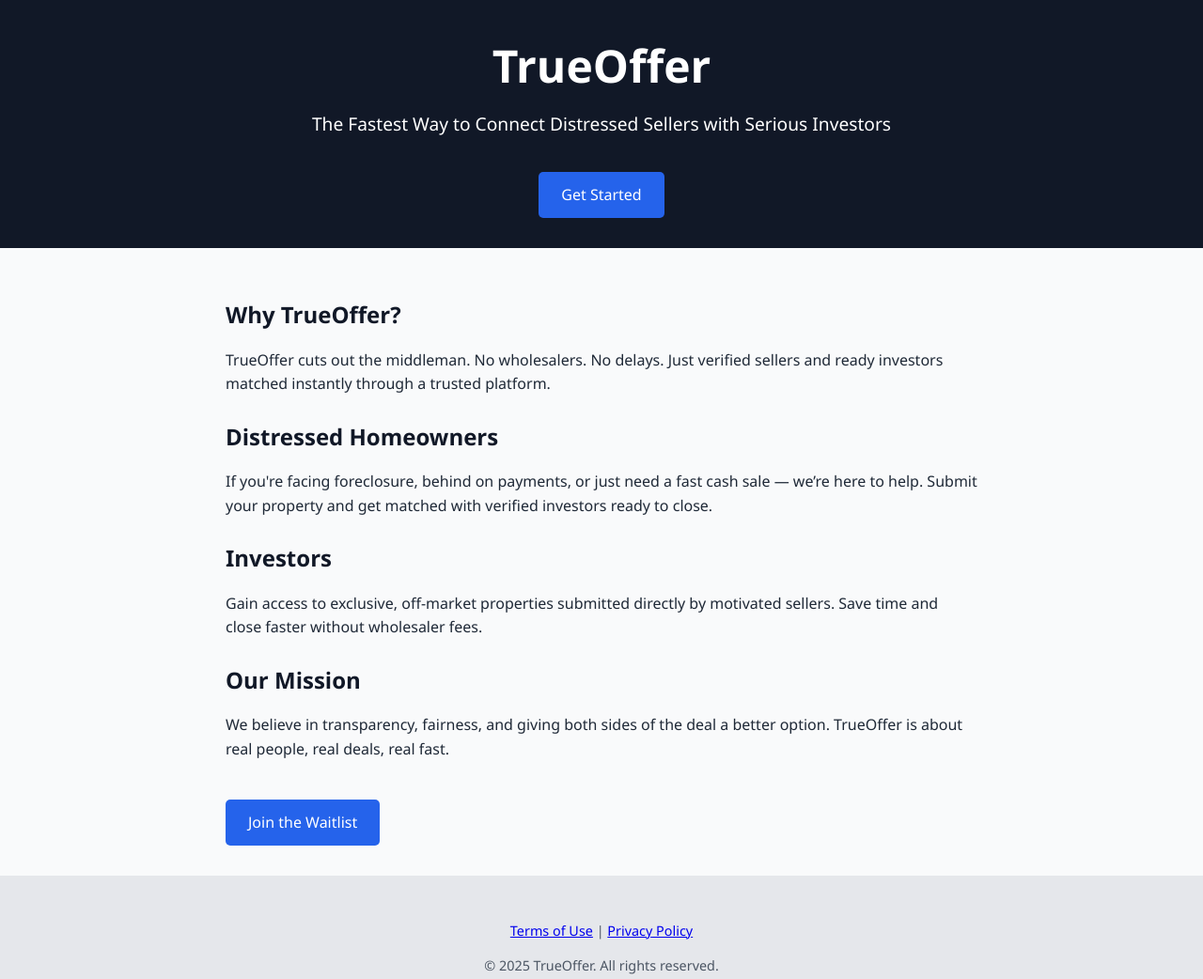
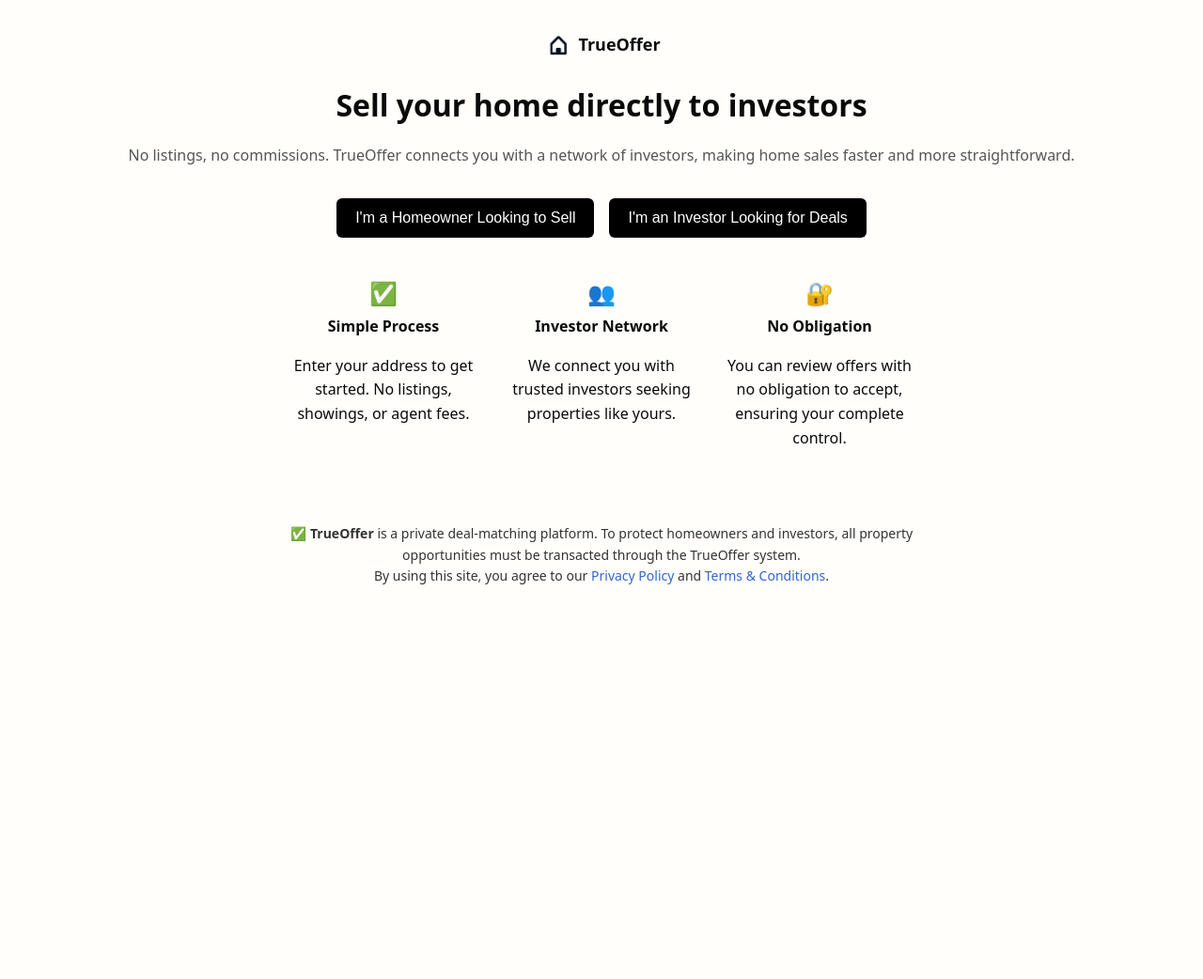
Before and after one commit to TrueOffer/trueoffer-policies, a plain HTML site: page index.html in a window 1280 px wide. Shown: the whole page at 94% size. After the commit the page ends 800 px from the top, so only its background shows below. Drawn offline with Linux system fonts and the light colour scheme.

Commit message:
Update index.html

```diff
--- a/index.html
+++ b/index.html
@@ -3,97 +3,152 @@
 <head>
   <meta charset="UTF-8" />
   <meta name="viewport" content="width=device-width, initial-scale=1.0" />
-  <title>TrueOffer | Connecting Distressed Sellers with Investors</title>
+  <title>TrueOffer | Sell Your Home Directly to Investors</title>
   <style>
     body {
-      font-family: "Segoe UI", Tahoma, Geneva, Verdana, sans-serif;
+      font-family: system-ui, sans-serif;
+      background-color: #fffefa;
+      color: #0a0a0a;
       margin: 0;
-      background-color: #f9fafb;
-      color: #1f2937;
+      padding: 0;
       line-height: 1.6;
+      display: flex;
+      flex-direction: column;
+      align-items: center;
     }
     header {
-      background-color: #111827;
-      color: #ffffff;
-      padding: 2rem 1rem;
+      padding: 2rem 1rem 0;
       text-align: center;
     }
-    header h1 {
-      margin: 0;
-      font-size: 2.5rem;
+    .logo {
+      display: flex;
+      align-items: center;
+      justify-content: center;
+      gap: 0.5rem;
+      margin-bottom: 1.5rem;
     }
-    header p {
-      font-size: 1.2rem;
-      margin-top: 0.5rem;
+    .logo img {
+      width: 30px;
+      height: 30px;
     }
-    .cta-button {
-      background-color: #2563eb;
-      color: white;
-      border: none;
-      padding: 0.75rem 1.5rem;
-      font-size: 1rem;
-      border-radius: 5px;
-      text-decoration: none;
-      display: inline-block;
-      margin-top: 1rem;
+    .logo-text {
+      font-weight: 600;
+      font-size: 18px;
     }
-    section {
-      padding: 2rem 1.5rem;
-      max-width: 800px;
-      margin: 0 auto;
-    }
-    section h2 {
-      color: #111827;
+    h1 {
+      font-size: 2rem;
+      font-weight: 700;
       margin-bottom: 0.5rem;
     }
-    section p {
-      margin-bottom: 1.5rem;
+    p.subtitle {
+      color: #555;
+      margin-bottom: 2rem;
+    }
+    .buttons {
+      display: flex;
+      gap: 1rem;
+      margin-bottom: 2.5rem;
+      flex-wrap: wrap;
+      justify-content: center;
+    }
+    .buttons button {
+      padding: 0.75rem 1.25rem;
+      font-size: 1rem;
+      border: none;
+      border-radius: 6px;
+      background-color: #000;
+      color: #fff;
+      cursor: pointer;
+      transition: background 0.2s;
+    }
+    .buttons button:hover {
+      background-color: #333;
+    }
+    .features {
+      display: flex;
+      gap: 2rem;
+      justify-content: center;
+      text-align: center;
+      margin-bottom: 2rem;
+      flex-wrap: wrap;
+    }
+    .feature {
+      max-width: 200px;
+    }
+    .feature span {
+      font-size: 1.5rem;
+      display: block;
+      margin-bottom: 0.25rem;
     }
     footer {
       text-align: center;
-      padding: 2rem 1rem;
-      font-size: 0.9rem;
-      background-color: #e5e7eb;
-      color: #4b5563;
+      font-size: 0.875rem;
+      padding: 1rem;
+      color: #333;
+      max-width: 700px;
     }
-    @media (min-width: 768px) {
-      header h1 {
-        font-size: 3rem;
-      }
+    footer a {
+      color: #3366cc;
+      text-decoration: none;
+    }
+    iframe {
+      width: 100%;
+      max-width: 700px;
+      height: 1400px;
+      border: none;
+      margin: 2rem auto;
+      display: none;
     }
   </style>
 </head>
 <body>
-
   <header>
-    <h1>TrueOffer</h1>
-    <p>The Fastest Way to Connect Distressed Sellers with Serious Investors</p>
-    <a class="cta-button" href="https://tally.so/r/mYKoBJ" target="_blank">Get Started</a>
+    <div class="logo">
+      <img src="trueoffer-logo.png" alt="TrueOffer Logo" />
+      <span class="logo-text">TrueOffer</span>
+    </div>
+    <h1>Sell your home directly to investors</h1>
+    <p class="subtitle">No listings, no commissions. TrueOffer connects you with a network of investors, making home sales faster and more straightforward.</p>
+    <div class="buttons">
+      <button onclick="showForm('seller')">I'm a Homeowner Looking to Sell</button>
+      <button onclick="showForm('investor')">I'm an Investor Looking for Deals</button>
+    </div>
   </header>
 
-  <section>
-    <h2>Why TrueOffer?</h2>
-    <p>TrueOffer cuts out the middleman. No wholesalers. No delays. Just verified sellers and ready investors matched instantly through a trusted platform.</p>
+  <div class="features">
+    <div class="feature">
+      <span>✅</span>
+      <strong>Simple Process</strong>
+      <p>Enter your address to get started. No listings, showings, or agent fees.</p>
+    </div>
+    <div class="feature">
+      <span>👥</span>
+      <strong>Investor Network</strong>
+      <p>We connect you with trusted investors seeking properties like yours.</p>
+    </div>
+    <div class="feature">
+      <span>🔐</span>
+      <strong>No Obligation</strong>
+      <p>You can review offers with no obligation to accept, ensuring your complete control.</p>
+    </div>
+  </div>
 
-    <h2>Distressed Homeowners</h2>
-    <p>If you're facing foreclosure, behind on payments, or just need a fast cash sale — we’re here to help. Submit your property and get matched with verified investors ready to close.</p>
-
-    <h2>Investors</h2>
-    <p>Gain access to exclusive, off-market properties submitted directly by motivated sellers. Save time and close faster without wholesaler fees.</p>
-
-    <h2>Our Mission</h2>
-    <p>We believe in transparency, fairness, and giving both sides of the deal a better option. TrueOffer is about real people, real deals, real fast.</p>
-
-    <a class="cta-button" href="https://tally.so/r/mYKoBJ" target="_blank">Join the Waitlist</a>
-  </section>
+  <iframe id="sellerForm" src="https://tally.so/r/mYKoBJ"></iframe>
+  <iframe id="investorForm" src="https://tally.so/r/n0godQ"></iframe>
 
   <footer>
     <p>
-      <a href="https://trueoffer.github.io/trueoffer-policies/terms-of-use.html" target="_blank">Terms of Use</a> |
-      <a href="https://trueoffer.github.io/trueoffer-policies/privacy-policy.html" target="_blank">Privacy Policy</a>
+      ✅ <strong>TrueOffer</strong> is a private deal-matching platform. To protect homeowners and investors, all property opportunities must be transacted through the TrueOffer system.<br />
+      By using this site, you agree to our <a href="https://trueoffer.github.io/trueoffer-policies/privacy-policy.html" target="_blank">Privacy Policy</a> and <a href="https://trueoffer.github.io/trueoffer-policies/terms-of-use.html" target="_blank">Terms & Conditions</a>.
     </p>
-    <p>© 2025 TrueOffer. All rights reserved.</p>
   </footer>
 
+  <script>
+    function showForm(type) {
+      document.getElementById('sellerForm').style.display = 'none';
+      document.getElementById('investorForm').style.display = 'none';
+      document.getElementById(type + 'Form').style.display = 'block';
+    }
+  </script>
 </body>
 </html>
```
